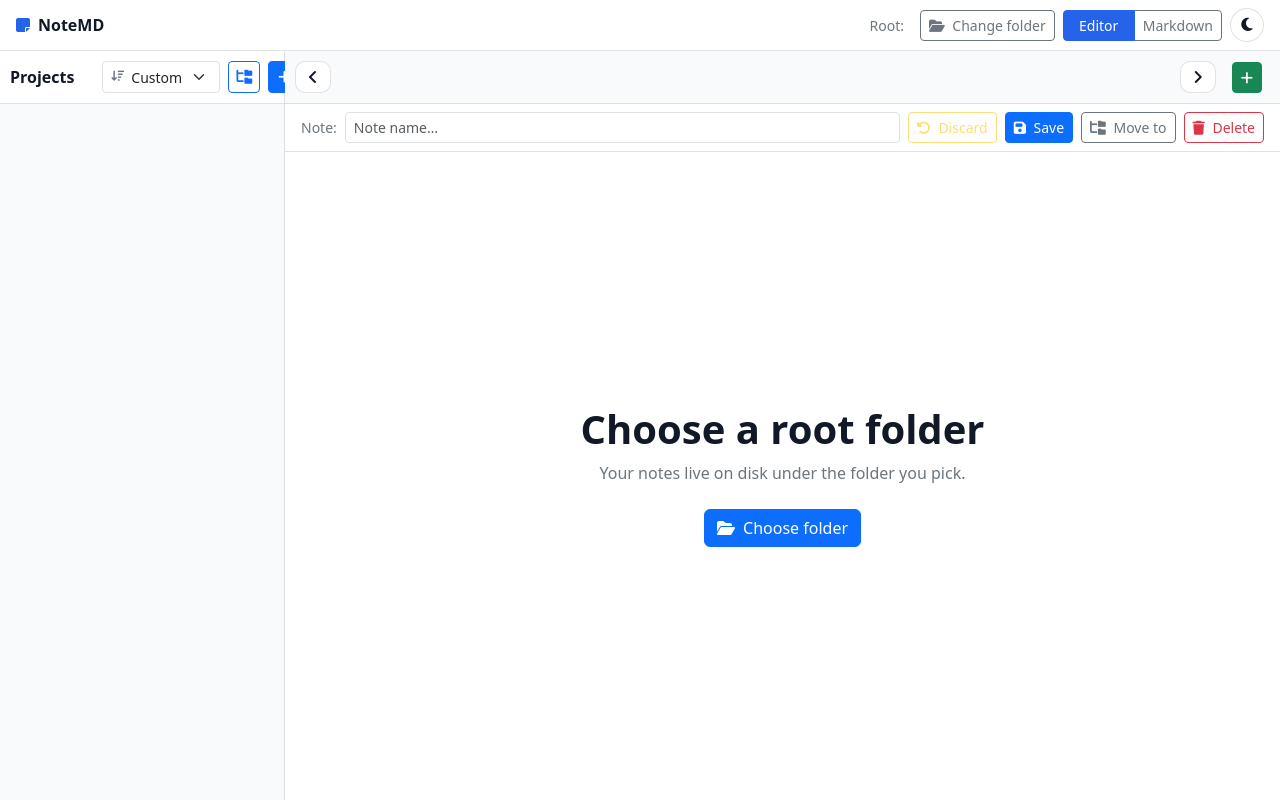
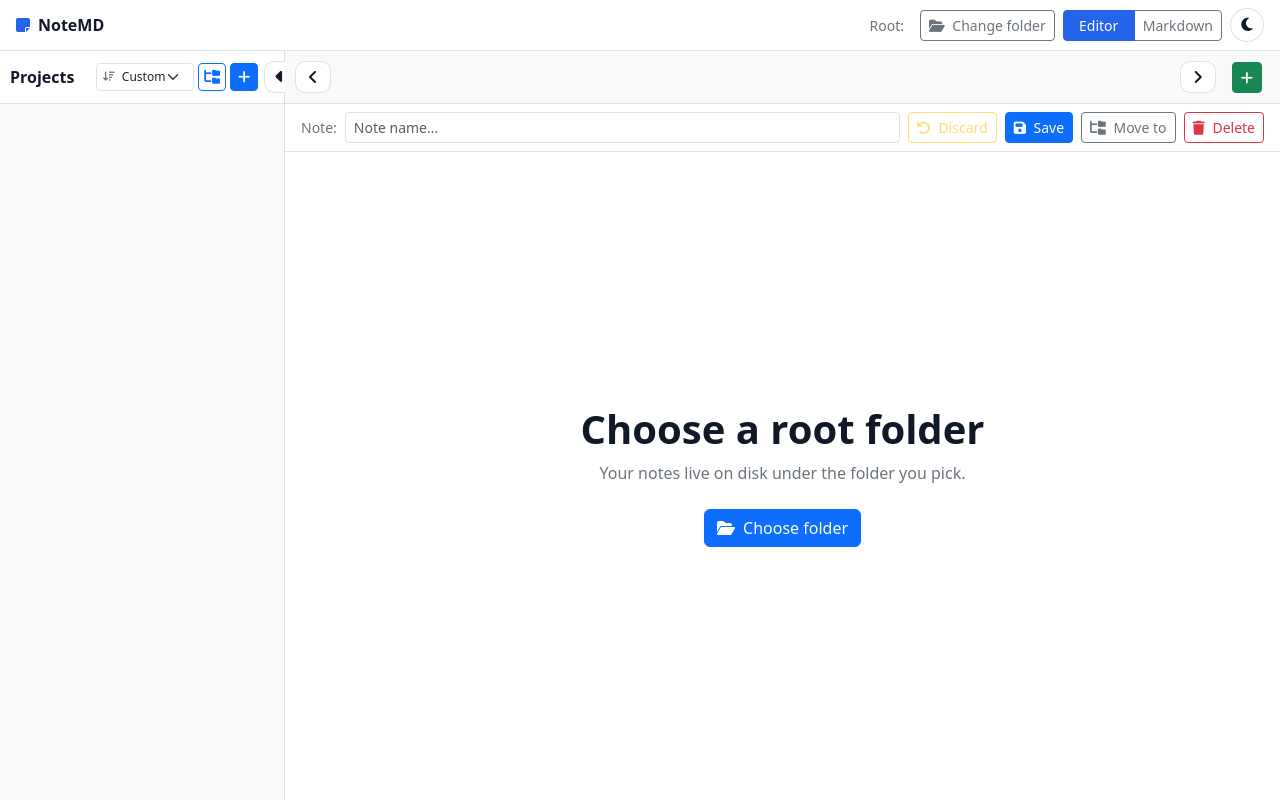
Before and after one commit to RuzzBlue/NoteMD, an Electron app: page src/renderer/index.html in a window 1280 px wide. Drawn offline with nearby package versions, Linux system fonts and the light colour scheme; no server answers.

Commit message:
Compact sidebar header and restore collapse button visibility.
Pins the collapse control with -20px margin, widens the sort dropdown, and sets the Projects title to 1rem so all header controls fit at 52px height.

Co-authored-by: Cursor <cursoragent@cursor.com>

```diff
--- a/src/renderer/index.html
+++ b/src/renderer/index.html
@@ -58,8 +58,9 @@
       <main class="main-area">
         <aside id="sidebar" class="sidebar border-end">
           <div class="sidebar-header panel-header border-bottom">
+            <div class="sidebar-header-main">
               <div class="fw-semibold panel-header-title">Projects</div>
-            <div class="d-flex align-items-center gap-2 panel-header-actions">
+              <div class="d-flex align-items-center panel-header-actions">
                 <div class="sort-select-wrap">
                   <i class="fa-solid fa-arrow-down-wide-short sort-select-icon" aria-hidden="true"></i>
                   <select id="projectSort" class="form-select form-select-sm sort-select" aria-label="Sort projects">
@@ -76,16 +77,17 @@
                 <button id="btnAddProject" class="btn btn-sm btn-primary panel-header-btn" title="Add project" type="button">
                   <i class="fa-solid fa-plus"></i>
                 </button>
+              </div>
+            </div>
             <button
               id="btnHideSidebar"
-                class="sidebar-toggle-btn"
+              class="sidebar-toggle-btn sidebar-header-toggle"
               type="button"
               title="Hide projects sidebar (Ctrl+B)"
               aria-label="Hide sidebar"
             >
               <i class="fa-solid fa-caret-left" aria-hidden="true"></i>
             </button>
-            </div>
           </div>
           <div id="projectList" class="project-list p-2"></div>
         </aside>
--- a/src/renderer/styles.css
+++ b/src/renderer/styles.css
@@ -166,7 +166,69 @@ body {
 .sidebar-header {
   border-color: var(--border) !important;
   background: var(--panel);
-  justify-content: space-between;
+  gap: 6px;
+  padding-left: 10px;
+  padding-right: 8px;
+}
+
+.sidebar-header-main {
+  flex: 1;
+  min-width: 0;
+  display: flex;
+  align-items: center;
+  gap: 6px;
+}
+
+.sidebar-header .panel-header-title {
+  flex-shrink: 0;
+  font-size: 1rem;
+}
+
+.sidebar-header .panel-header-actions {
+  flex: 1;
+  min-width: 0;
+  justify-content: flex-end;
+  gap: 4px;
+  transform: none;
+}
+
+.sidebar-header-toggle {
+  flex-shrink: 0;
+  width: 28px;
+  height: 28px;
+  border-radius: 8px;
+  margin-right: -20px;
+}
+
+.sidebar-header-toggle i {
+  font-size: 1rem;
+}
+
+.sidebar-header .panel-header-btn {
+  width: 28px;
+  height: 28px;
+  flex-shrink: 0;
+}
+
+.sidebar-header .sort-select-wrap {
+  flex: 1;
+  min-width: 0;
+  max-width: 98px;
+}
+
+.sidebar-header .sort-select {
+  width: 100%;
+  min-width: 0;
+  max-width: 98px;
+  height: 28px;
+  padding-left: 1.55rem;
+  padding-right: 1.65rem;
+  font-size: 0.75rem;
+}
+
+.sidebar-header .sort-select-wrap .sort-select-icon {
+  left: 7px;
+  font-size: 0.65rem;
 }
 
 .panel-header-title {
@@ -175,7 +237,6 @@ body {
 
 .panel-header-actions {
   flex-shrink: 0;
-  transform: translate(20px, 0);
 }
 
 .panel-header-btn {
```
Lines whose indentation alone changed are shown as unchanged.
